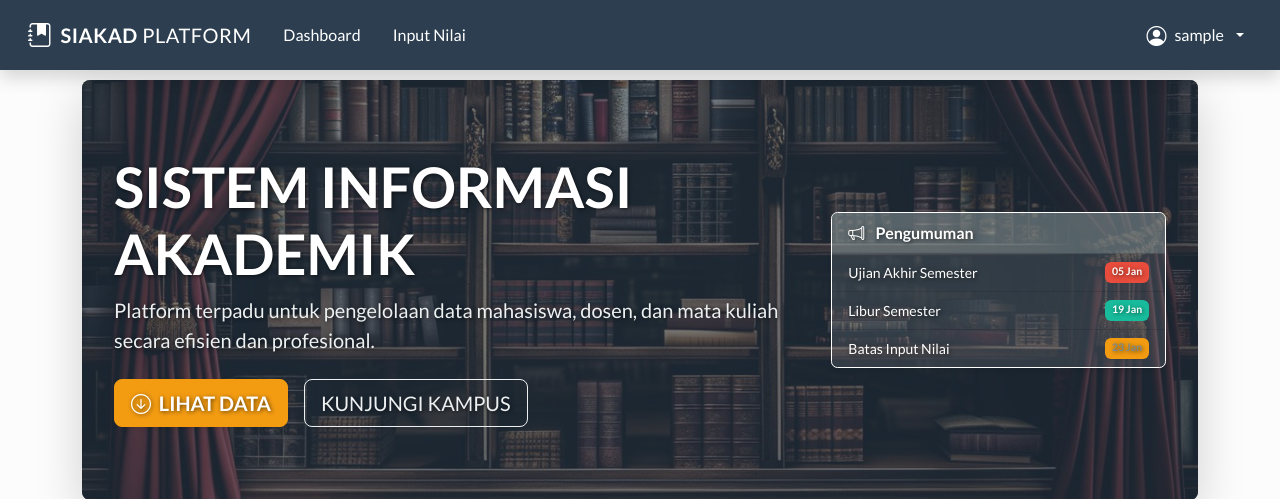
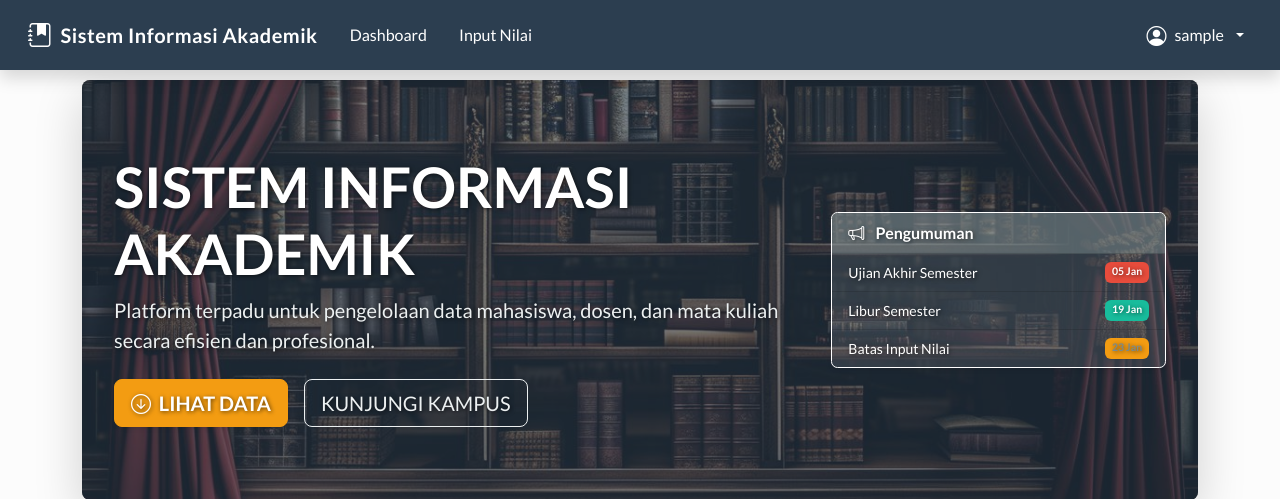
Before and after one commit to sangyoga28/akademik_web, a Flask app: page / in a window 1280 px wide. Shown: the top 499 px of the page. Run offline with Flask 3, Linux system fonts and the light colour scheme; the visitor is signed in with stand-in values (Sample User, id 1); some libraries are stand-ins or nearby versions.

Commit message:
UI: Revert brand name to Sistem Informasi Akademik

```diff
--- a/templates/base.html
+++ b/templates/base.html
@@ -19,7 +19,7 @@
         <div class="container-fluid">
             <a class="navbar-brand d-flex align-items-center" href="{{ url_for('index') }}">
                 <i class="bi bi-journal-bookmark-fill me-2 fs-4"></i>
-                <span class="fw-bold">SIAKAD <span class="fw-light">PLATFORM</span></span>
+                <span class="fw-bold">Sistem Informasi Akademik</span>
             </a>
             <button class="navbar-toggler border-0" type="button" data-bs-toggle="collapse" data-bs-target="#navbarNav">
                 <span class="navbar-toggler-icon"></span>
--- a/templates/home.html
+++ b/templates/home.html
@@ -1,6 +1,6 @@
 {% extends "base.html" %}
 
-{% block title %}SIAKAD Platform - Dashboard{% endblock %}
+{% block title %}Sistem Informasi Akademik - Dashboard{% endblock %}
 
 {% block content %}
 
```
